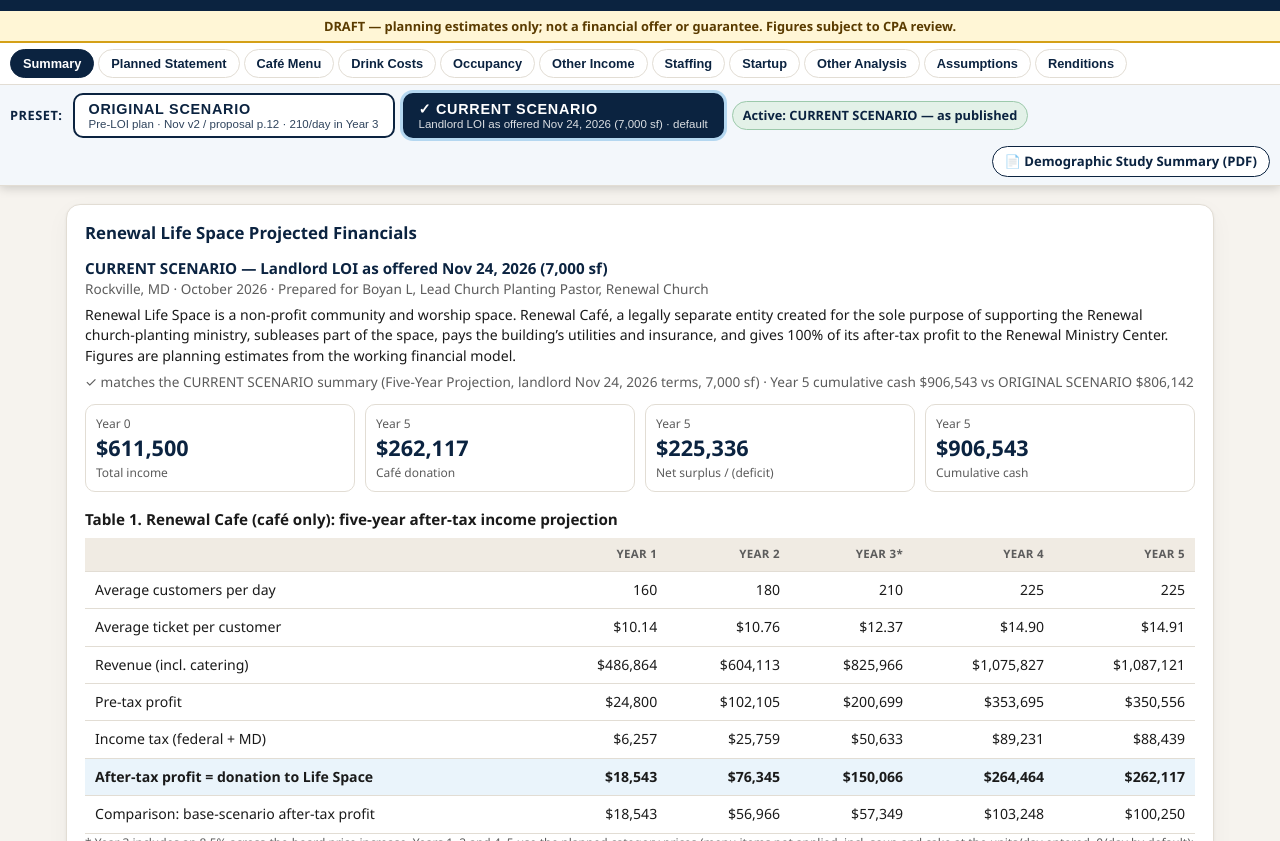
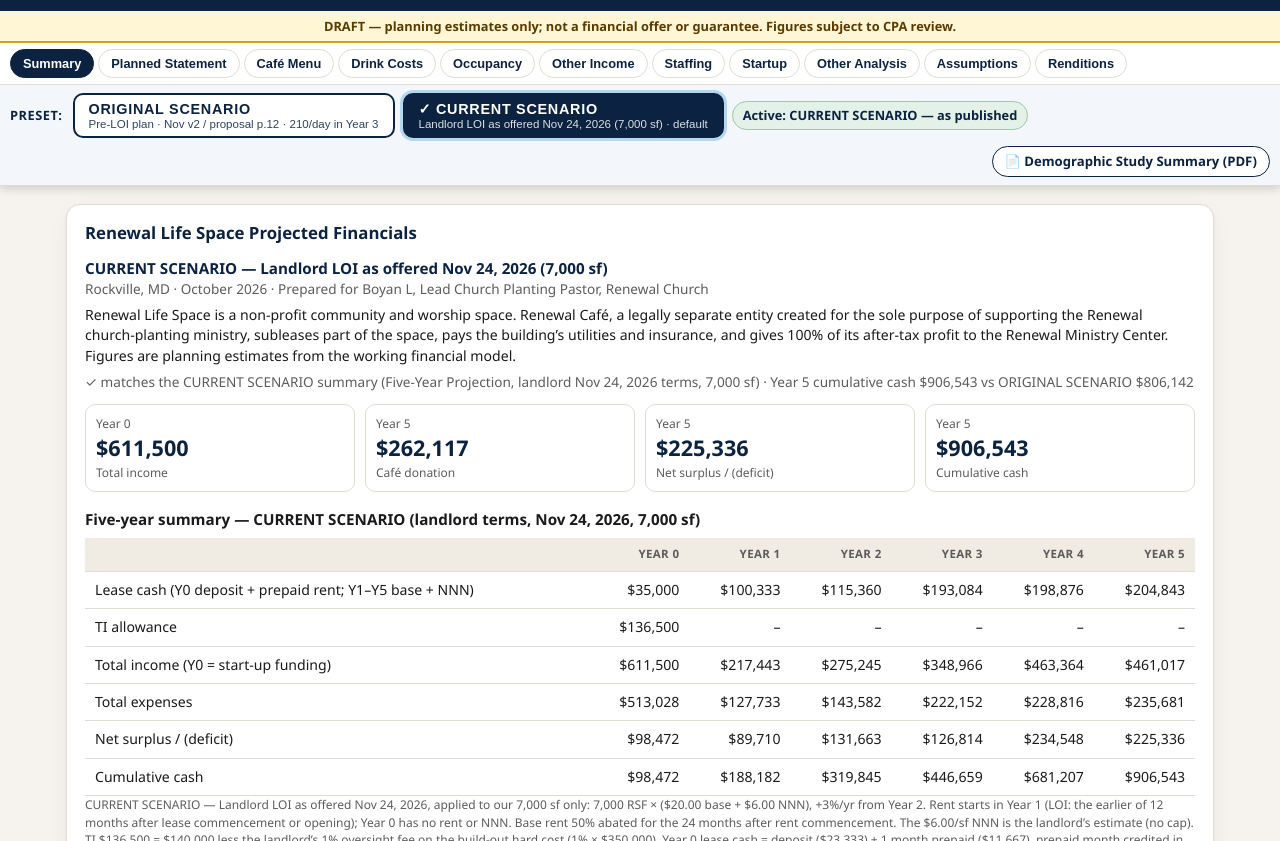
Before and after one commit to bocko7/rls-plan, a plain HTML site: page 694fbc19a6dc/index.html in a window 1280 px wide. Shown: the part 111-952 px from the top of the page. Drawn offline with Linux system fonts and the light colour scheme.

Commit message:
Planning app (Boyan, Nov 25 2026): CURRENT SCENARIO Summary shows 'Five-year summary — CURRENT SCENARIO (landlord terms, Nov 24, 2026, 7,000 sf)' (Year 0–5: lease cash, TI, total income, total expenses, net, cumulative cash; same model as the statements) in place of the ORIGINAL vs CURRENT lease comparison; footnote describes the current LOI terms only. ORIGINAL SCENARIO unchanged; the comparison table remains in the Planned statement section. No figure changes.

```diff
--- a/694fbc19a6dc/index.html
+++ b/694fbc19a6dc/index.html
@@ -1869,7 +1869,17 @@ render();
         <div><small>Year 5</small><b data-s="y5net">${M(m.ls[y5].net)}</b><small>Net surplus / (deficit)</small></div>
         <div><small>Year 5</small><b data-s="y5cum">${M(m.cum[5])}</b><small>Cumulative cash</small></div>
       </div>
-      <!-- Nov 25 2026 (Boyan): the ORIGINAL vs CURRENT lease comparison table is no longer shown at the top of the CURRENT SCENARIO summary; it remains in the Planned statement section -->
+      ${s.preset === "landlord" ? (() => { /* Nov 25 2026 (Boyan): CURRENT SCENARIO summary shows a CURRENT-only five-year table (same model as the statements, window.__plan) instead of the ORIGINAL vs CURRENT lease comparison; that comparison stays in the Planned statement section */
+        const sm = stmtMoney, yrs = [0,1,2,3,4,5];
+        const row = (lab, f) => `<tr><td>${lab}</td>${yrs.map(i => { const v = f(i); return v === null ? "<td>–</td>" : `<td class="${v < 0 ? "neg" : ""}">${sm(v)}</td>`; }).join("")}</tr>`;
+        return `<h3 style="font-size:.95rem;margin:4px 0 8px">Five-year summary — CURRENT SCENARIO (landlord terms, Nov 24, 2026, 7,000 sf)</h3><div class="table-wrap" id="sumCur"><table class="cmp"><thead><tr><th></th>${yrs.map(y => `<th>Year ${y}</th>`).join("")}</tr></thead><tbody>
+        ${row("Lease cash (Y0 deposit + prepaid rent; Y1–Y5 base + NNN)", i => i ? m.ls[i - 1].lease : m.y0.dep + m.y0.prepay)}
+        ${row("TI allowance", i => i ? null : m.y0.ti)}
+        ${row("Total income (Y0 = start-up funding)", i => i ? m.ls[i - 1].inc : m.y0.inc)}
+        ${row("Total expenses", i => i ? m.ls[i - 1].exp : m.y0.exp)}
+        ${row("Net surplus / (deficit)", i => i ? m.ls[i - 1].net : m.y0.net)}
+        ${row("Cumulative cash", i => m.cum[i])}
+        </tbody></table><div class="hint">CURRENT SCENARIO — Landlord LOI as offered Nov 24, 2026, applied to our 7,000 sf only: ${s.rsf.toLocaleString("en-US")} RSF × ($${s.baseRent.toFixed(2)} base + $${s.nnn.toFixed(2)} NNN), +${+(s.esc * 100).toFixed(2)}%/yr from Year 2. Rent starts in Year 1 (LOI: the earlier of 12 months after lease commencement or opening); Year 0 has no rent or NNN. ${s.abatePct && s.abateMonths ? `Base rent ${s.abatePct}% abated for the ${s.abateMonths} months after rent commencement. ` : ""}The $${s.nnn.toFixed(2)}/sf NNN is the landlord’s estimate (no cap). TI ${sm(m.y0.ti)} = $140,000 less the landlord’s 1% oversight fee on the build-out hard cost (1% × ${sm(Math.round(s.pl_buildSf * s.pl_buildRate))}). ${m.y0.dep || m.y0.prepay ? `Year 0 lease cash = deposit (${sm(m.y0.dep)}) + 1 month prepaid (${sm(m.y0.prepay)}), prepaid month credited in Year 1. ` : ""}The remaining 6,241 sf is to be subleased to an outside entity and is excluded. Values are the same model calculations as the statements below.</div></div>`; })() : ""}
       <h3 style="font-size:.95rem;margin:4px 0 8px">Table 1. Renewal Cafe (café only): five-year after-tax income projection</h3>
       <div class="table-wrap" id="sumT1">${cloneTable("planT1")}</div>
       <div class="hint">${upl ? `* Year 3 includes ${article} ${pct(upl)}% across-the-board price increase. ` : ""}Years 1–2 and 4–5 use ${s.menuRollup ? "the menu v2 item prices (mix-weighted by category" : "the planned category prices (menu items not applied"}, incl. soup and cake at the units/day entered, 0/day by default); Years 4–5 assume an expanded sales mix.</div>
```
